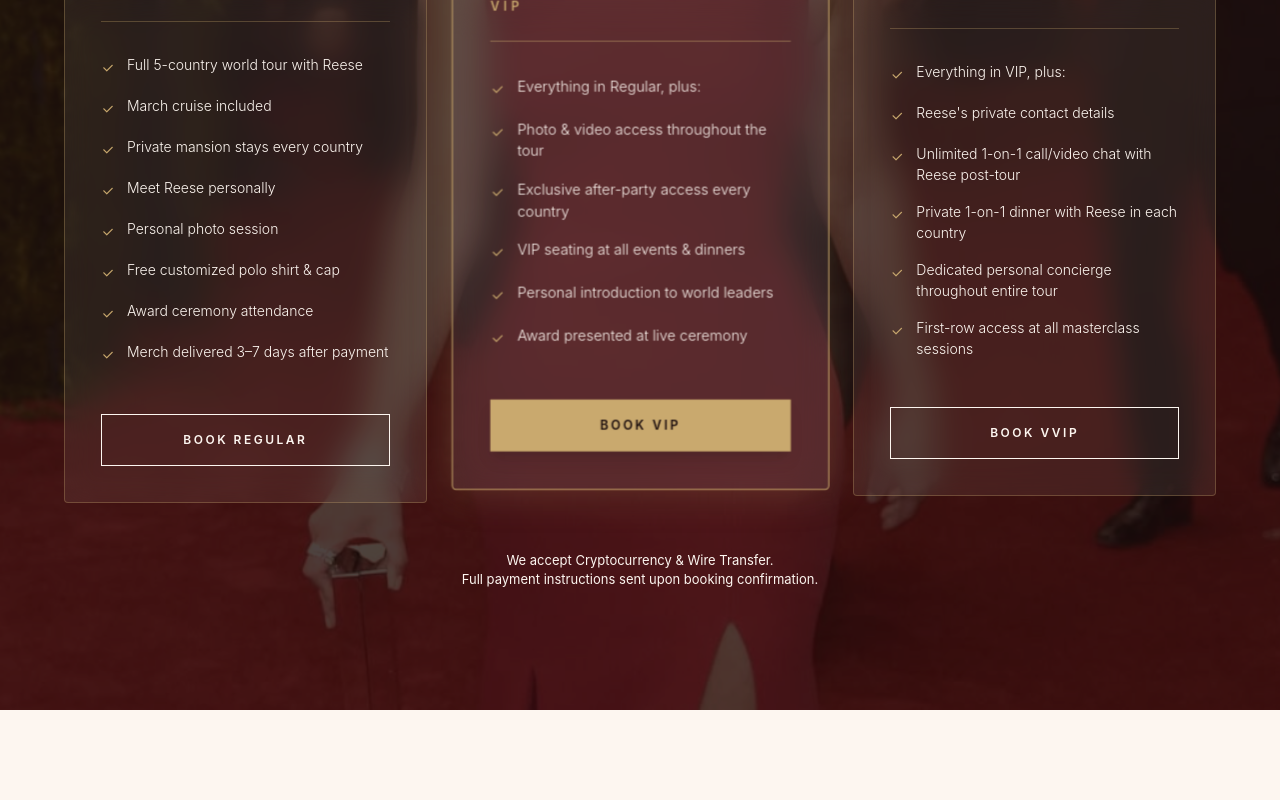
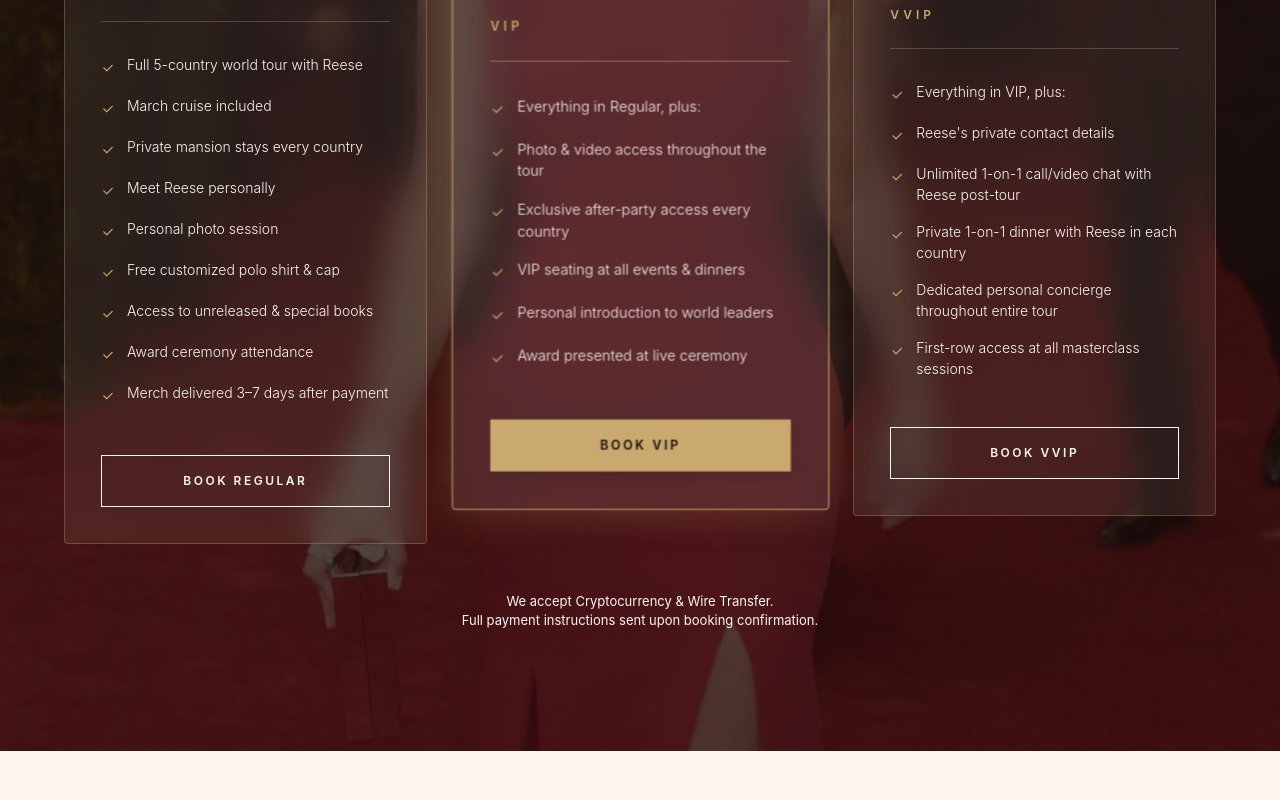
Before and after one commit to Biggie9999/reese-witherspoon-official, a React (Vite) app: page / in a window 1280 px wide. Shown: the part 8154-8954 px from the top of the page. Built offline with nearby package versions, Linux system fonts and the light colour scheme; a web font is replaced by a local one.

Commit message:
Add WhatsApp number and unreleased book access perk

```diff
--- a/src/App.jsx
+++ b/src/App.jsx
@@ -540,7 +540,7 @@ export default function App() {
               <ul className="space-y-4 mb-12 min-h-[220px]">
                 {[
                   "Full 5-country world tour with Reese", "March cruise included", "Private mansion stays every country",
-                  "Meet Reese personally", "Personal photo session", "Free customized polo shirt & cap", "Award ceremony attendance", "Merch delivered 3–7 days after payment"
+                  "Meet Reese personally", "Personal photo session", "Free customized polo shirt & cap", "Access to unreleased & special books", "Award ceremony attendance", "Merch delivered 3–7 days after payment"
                 ].map((f, i) => (
                   <li key={i} className="flex gap-3 text-cream font-light text-[14px]">
                     <i className="ri-check-line text-gold mt-1"></i> <span>{f}</span>
@@ -986,8 +986,8 @@ export default function App() {
 
           <div className="grid md:grid-cols-3 gap-[24px]">
             {[
-              { i: 'ri-phone-line', t: 'Customer Support', b1: 'Phone: +1 (000) 000-0000', b2: 'Email: support@reesewitherspoonofficial.com', d: 'Mon–Sat · 9am–7pm EST', btn: 'Contact Support' },
-              { i: 'ri-whatsapp-line', t: 'WhatsApp', b1: '+1 (000) 000-0000', b2: 'Chat with us directly', d: 'Fastest response time', btn: 'Open WhatsApp' },
+              { i: 'ri-phone-line', t: 'Customer Support', b1: 'Phone: +1 (414) 551-1344', b2: 'Email: support@reesewitherspoonofficial.com', d: 'Mon–Sat · 9am–7pm EST', btn: 'Contact Support' },
+              { i: 'ri-whatsapp-line', t: 'WhatsApp', b1: '+1 (414) 551-1344', b2: 'Chat with us directly', d: 'Fastest response time', btn: 'Open WhatsApp' },
               { i: 'ri-telegram-line', t: 'Telegram', b1: '@ReeseTourOfficial', b2: 'Join our official channel for updates', d: 'Community & News', btn: 'Join Telegram' }
             ].map((c, i) => (
               <motion.div key={i} variants={fadeUp} initial="hidden" whileInView="visible" viewport={{ once: true }} transition={{ delay: i * 0.1 }}
@@ -999,7 +999,7 @@ export default function App() {
                 <p className="font-jost text-[14px] text-muted mb-4">{c.b2}</p>
                 <p className="font-jost text-[15px] text-dark font-medium mb-8">{c.d}</p>
                 <button onClick={() => {
-                  if (c.t === 'WhatsApp') window.open('https://wa.me/1234567890', '_blank');
+                  if (c.t === 'WhatsApp') window.open('https://wa.me/14145511344', '_blank');
                   else if (c.t === 'Telegram') window.open('https://t.me/ReeseTourOfficial', '_blank');
                   else window.location.href = 'mailto:support@reesewitherspoonofficial.com';
                 }} className="w-full bg-dark text-gold py-[14px] text-[12px] font-semibold tracking-[2.5px] uppercase mt-auto hover:bg-gold hover:text-dark transition-colors rounded-[2px] shadow-md">
```
